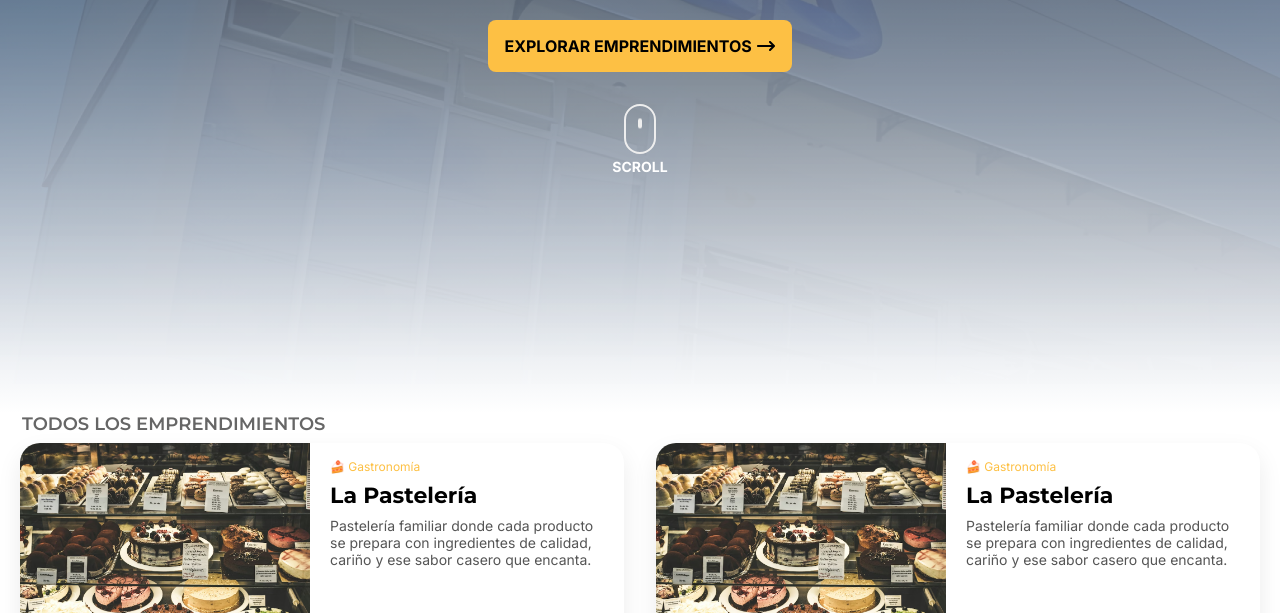
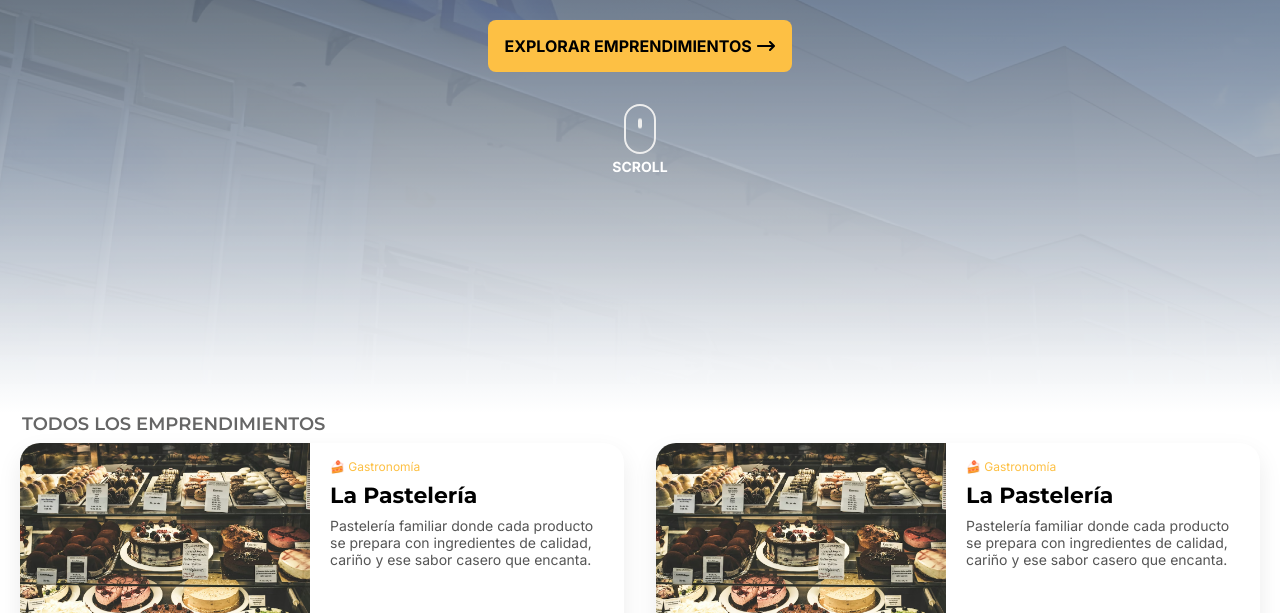
Before and after one commit to byronjvh/emprendimientos, a plain HTML site: page index.html in a window 1280 px wide. Shown: the part 387-1000 px from the top of the page. Drawn offline with Linux system fonts and the light colour scheme.

Commit message:
se corrigió la posición de la imagen de fondo

```diff
--- a/index.html
+++ b/index.html
@@ -40,11 +40,9 @@
         height: 100%;
         max-height: 880px;
         gap: 32px;
-    }
-
-    .hero {
         background-image: url(/ACS.png);
-        background
+        background-position: -550px top;
+        background-repeat: no-repeat;
     }
 
     .hero-texto {
@@ -315,6 +313,10 @@
         .emprendimientos-lista {
             grid-template-columns: repeat(2, auto);
         }
+
+        .hero {
+            background-position: -500px top;
+        }
     }
 
     @media screen and (min-width: 1100px) {
@@ -330,6 +332,10 @@
         .emprendimiento-imagen {
             max-width: 290px;
             max-height: 220px;
+        }
+
+        .hero {
+            background-position: center top;
         }
     }
 </style>
```
